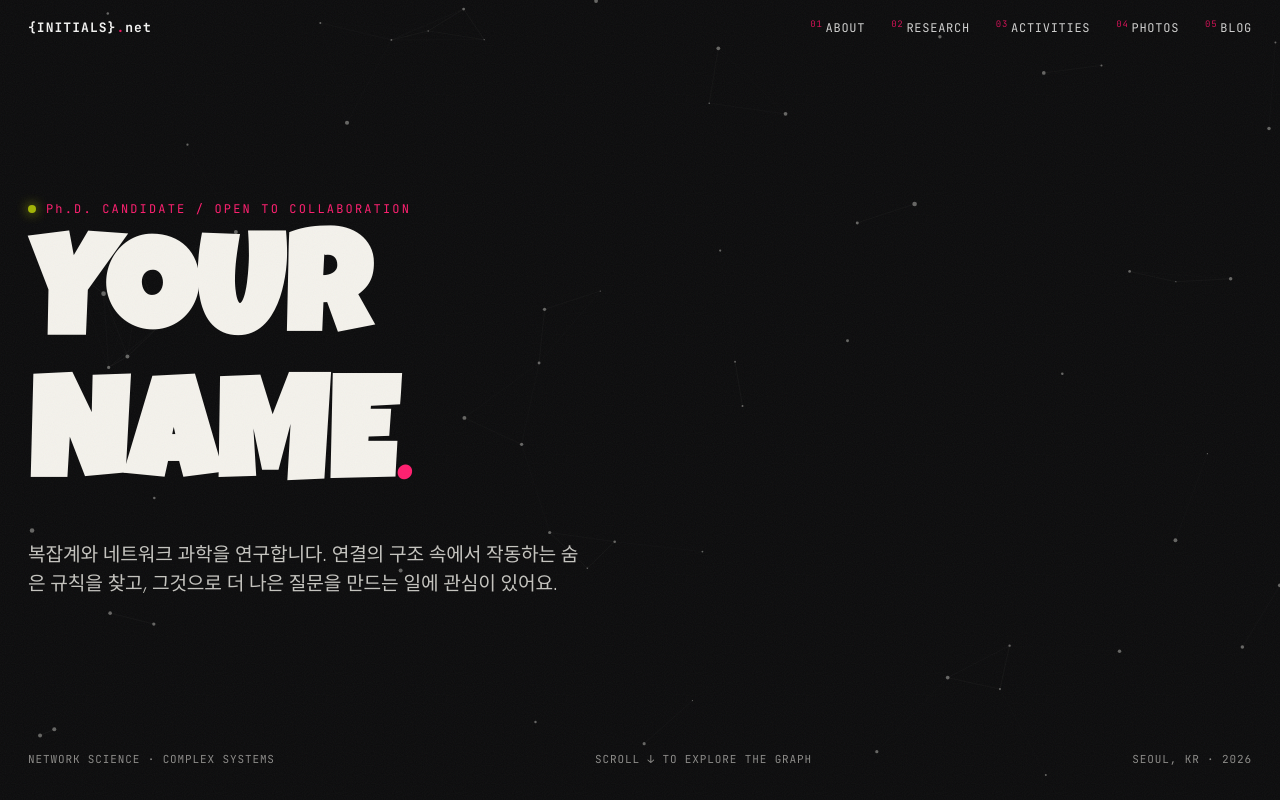
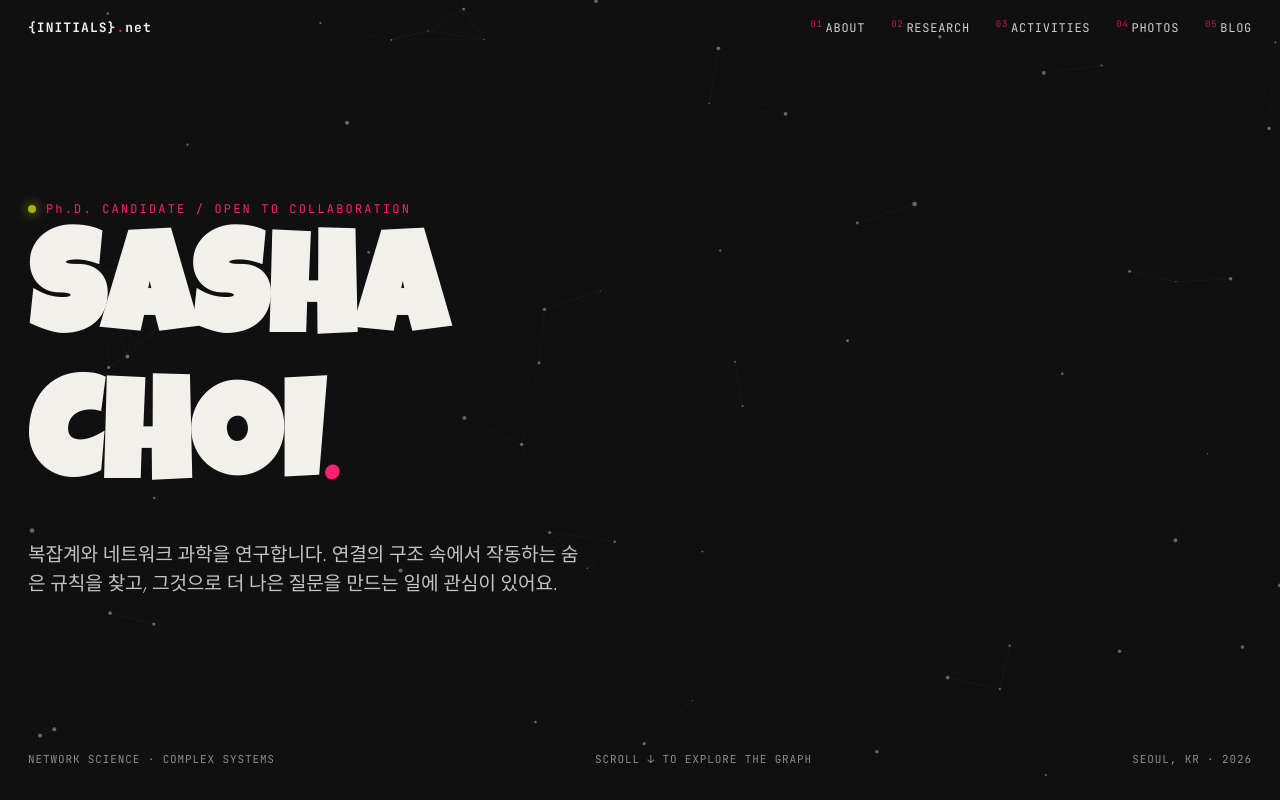
Before and after one commit to 100peachtarts/100peachtarts.github.io, a plain HTML site: page index.html in a window 1280 px wide. Shown: the top 800 px of the page. Drawn offline with Linux system fonts and the light colour scheme; a web font is replaced by a local one.

Commit message:
Update index.html

```diff
--- a/index.html
+++ b/index.html
@@ -289,7 +289,7 @@ footer .copy{font-family:var(--mono);font-size:10px;opacity:.4;margin-top:50px;l
   <canvas id="heroCanvas"></canvas>
   <div class="hero-inner">
     <div class="tag rv">Ph.D. CANDIDATE / OPEN TO COLLABORATION</div>
-    <h1 class="rv">YOUR<br>NAME<em>.</em></h1><!-- ← 본인 이름(영문)으로 교체 -->
+    <h1 class="rv">SASHA<br>CHOI<em>.</em></h1><!-- ← 본인 이름(영문)으로 교체 -->
     <p class="sub rv">복잡계와 네트워크 과학을 연구합니다. 연결의 구조 속에서 작동하는 숨은 규칙을 찾고, 그것으로 더 나은 질문을 만드는 일에 관심이 있어요.</p>
   </div>
   <div class="meta">
```
